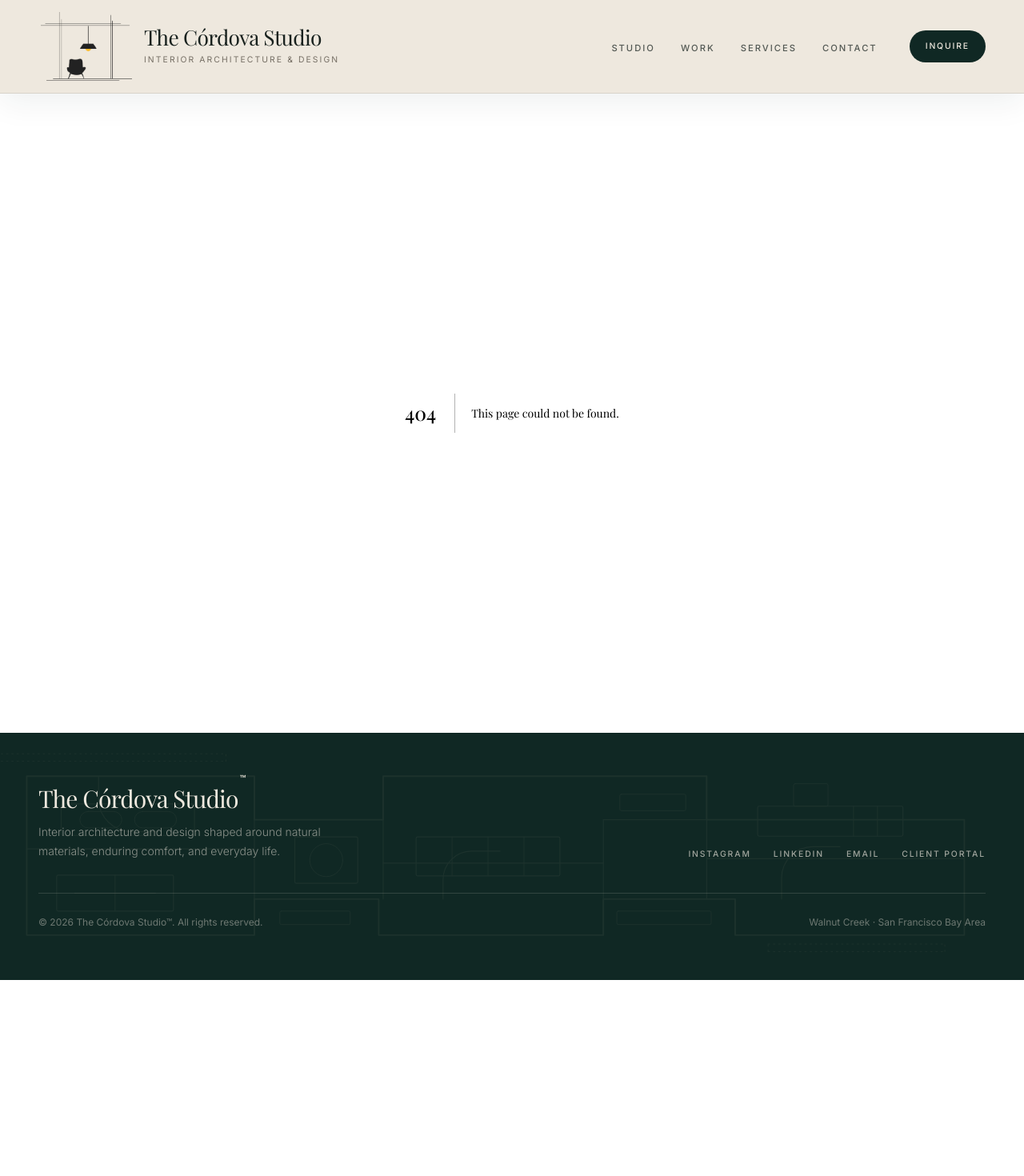
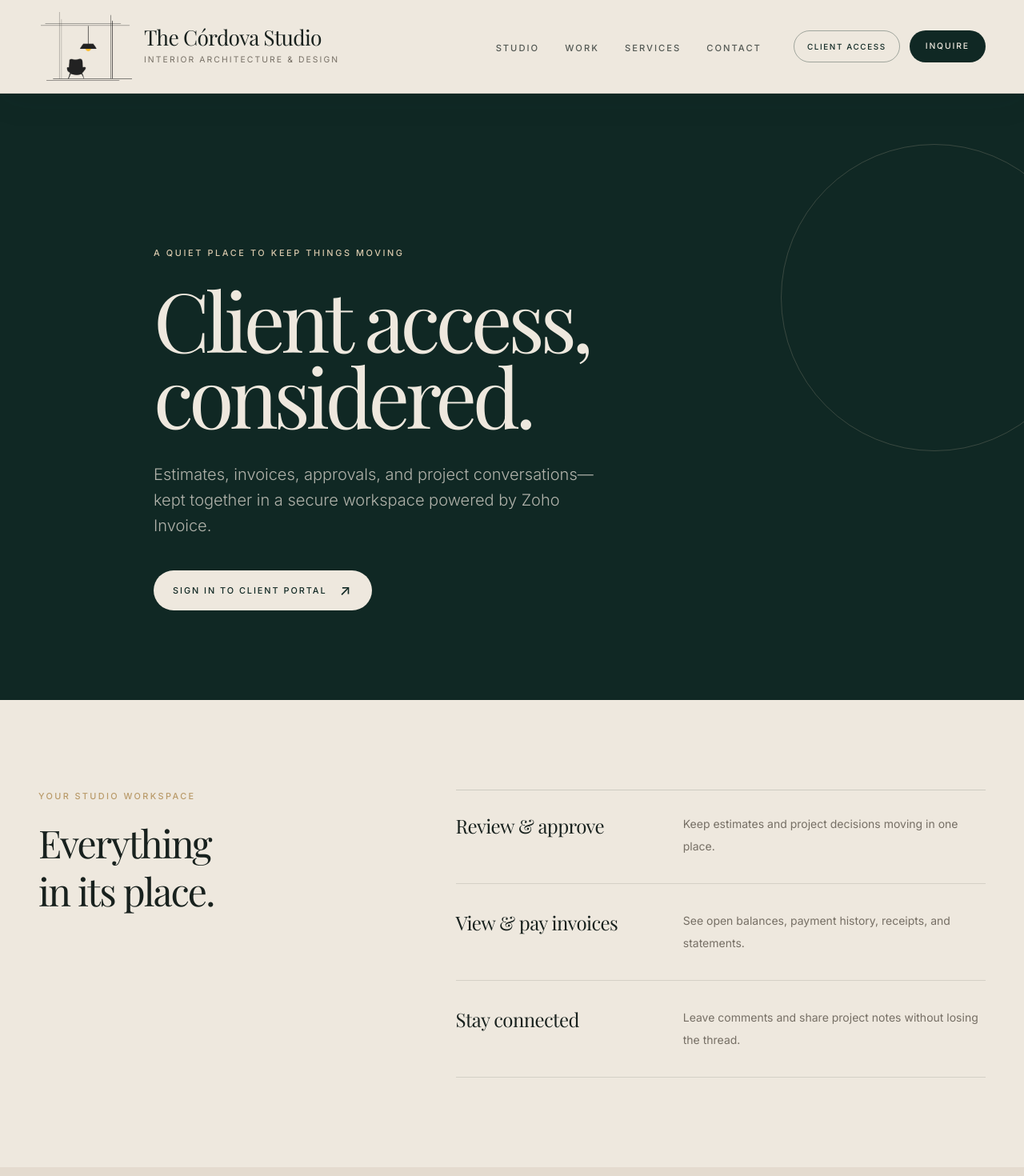
Before and after one commit to sapphire842/cordova-studio, a Next.js app: page /client-access in a window 1280 px wide. Before the commit this address had no page. Shown: the top 1470 px of the page at 80% size. Before the commit the page ends 1225 px from the top, so only its background shows below. Built offline with nearby package versions, Linux system fonts and the light colour scheme; a web font is replaced by a local one.

Commit message:
Build branded client access experience

```diff
--- /dev/null
+++ b/src/app/client-access/page.tsx
@@ -0,0 +1,63 @@
+import type { Metadata } from "next";
+import Link from "next/link";
+import { siteUrl, withBasePath } from "@/lib/site";
+
+const portalUrl = "https://invoice.zohosecure.com/portal/cordovastudio/signin";
+
+export const metadata: Metadata = {
+  title: "Client Access | The Córdova Studio",
+  description:
+    "Secure client access for estimates, invoices, payments, project updates, and studio conversations.",
+  alternates: { canonical: `${siteUrl}/client-access/` },
+};
+
+const portalFeatures = [
+  { title: "Review & approve", text: "Keep estimates and project decisions moving in one place." },
+  { title: "View & pay invoices", text: "See open balances, payment history, receipts, and statements." },
+  { title: "Stay connected", text: "Leave comments and share project notes without losing the thread." },
+];
+
+export default function ClientAccessPage() {
+  return (
+    <div className="bg-warm-white text-charcoal">
+      <section className="relative overflow-hidden bg-studio-green px-6 pb-20 pt-36 text-warm-white md:pb-28 md:pt-48">
+        <div className="pointer-events-none absolute -right-20 top-16 h-72 w-72 rounded-full border border-accent-light/20 md:h-96 md:w-96" aria-hidden="true" />
+        <div className="section-shell relative max-w-4xl">
+          <p className="mb-7 text-[0.68rem] font-medium uppercase tracking-[0.24em] text-accent-light">A quiet place to keep things moving</p>
+          <h1 className="max-w-3xl font-serif text-[clamp(3.5rem,8vw,7.5rem)] leading-[0.92] tracking-[-0.055em]">Client access, considered.</h1>
+          <p className="mt-9 max-w-xl text-lg font-light leading-8 text-warm-white/72 md:text-xl">
+            Estimates, invoices, approvals, and project conversations—kept together in a secure workspace powered by Zoho Invoice.
+          </p>
+          <a href={portalUrl} target="_blank" rel="noopener noreferrer" className="mt-10 inline-flex items-center gap-4 rounded-full bg-warm-white px-6 py-4 text-[0.68rem] font-medium uppercase tracking-[0.18em] text-studio-green transition-transform hover:-translate-y-0.5 focus-visible:outline focus-visible:outline-2 focus-visible:outline-offset-4 focus-visible:outline-accent">
+            Sign in to client portal <span aria-hidden="true" className="text-lg leading-none">↗</span>
+          </a>
+        </div>
+      </section>
+
+      <section className="section-shell grid gap-12 py-20 md:grid-cols-[0.8fr_1.2fr] md:gap-20 md:py-28">
+        <div>
+          <p className="text-[0.68rem] font-medium uppercase tracking-[0.22em] text-accent">Your studio workspace</p>
+          <h2 className="mt-5 max-w-sm font-serif text-4xl leading-tight tracking-[-0.04em] md:text-5xl">Everything in its place.</h2>
+        </div>
+        <div className="grid gap-8 border-t border-charcoal/15 pt-7">
+          {portalFeatures.map((feature) => (
+            <article key={feature.title} className="grid gap-2 border-b border-charcoal/12 pb-8 sm:grid-cols-[0.8fr_1.2fr] sm:gap-8">
+              <h3 className="font-serif text-2xl tracking-[-0.025em]">{feature.title}</h3>
+              <p className="max-w-md text-sm leading-7 text-muted">{feature.text}</p>
+            </article>
+          ))}
+        </div>
+      </section>
+
+      <section className="bg-[#e4dbcf] px-6 py-16 md:py-20">
+        <div className="section-shell flex flex-col gap-7 md:flex-row md:items-center md:justify-between">
+          <div>
+            <p className="text-[0.68rem] font-medium uppercase tracking-[0.22em] text-studio-green/65">New to the portal?</p>
+            <p className="mt-3 max-w-xl text-sm leading-7 text-studio-green/75">Omar will send a secure invitation when your project begins. Use the same email address each time you sign in.</p>
+          </div>
+          <Link href={withBasePath("/#contact")} className="inline-flex shrink-0 items-center gap-3 text-[0.68rem] font-medium uppercase tracking-[0.18em] text-studio-green transition-colors hover:text-accent focus-visible:outline focus-visible:outline-2 focus-visible:outline-offset-4 focus-visible:outline-accent">Need an invitation? <span aria-hidden="true" className="text-lg">→</span></Link>
+        </div>
+      </section>
+    </div>
+  );
+}
--- a/src/components/Footer.tsx
+++ b/src/components/Footer.tsx
@@ -8,7 +8,7 @@ export default function Footer() {
     { label: "Instagram", href: "https://www.instagram.com/thecordovastudio" },
     { label: "LinkedIn", href: "https://www.linkedin.com/in/omar-cordova-garcia/" },
     { label: "Email", href: "mailto:omar@thecordovastudio.com" },
-    { label: "Client Portal", href: "https://invoice.zohosecure.com/portal/cordovastudio/signin" },
+    { label: "Client Access", href: withBasePath("/client-access") },
   ];
 
   return (
--- a/src/components/Navigation.tsx
+++ b/src/components/Navigation.tsx
@@ -12,6 +12,8 @@ const navLinks = [
   { label: "Services", href: withBasePath("/#services") },
   { label: "Contact", href: withBasePath("/#contact") },
 ];
+
+const clientAccessHref = withBasePath("/client-access");
 
 export default function Navigation() {
   const pathname = usePathname();
@@ -83,12 +85,20 @@ export default function Navigation() {
               </li>
             ))}
           </ul>
+          <div className="flex items-center gap-3">
+            <Link
+              href={clientAccessHref}
+              className={`rounded-full border px-4 py-3 text-[0.62rem] font-medium uppercase tracking-[0.16em] transition-all duration-300 hover:-translate-y-0.5 focus-visible:outline focus-visible:outline-2 focus-visible:outline-offset-4 focus-visible:outline-accent ${isSolid ? "border-studio-green/35 text-studio-green hover:border-studio-green hover:bg-studio-green hover:text-warm-white" : "border-warm-white/50 text-warm-white hover:border-warm-white hover:bg-warm-white hover:text-studio-green"}`}
+            >
+              Client Access
+            </Link>
             <a
               href={withBasePath("/#contact")}
               className={`rounded-full px-5 py-3 text-[0.65rem] font-medium uppercase tracking-[0.18em] transition-all duration-300 hover:-translate-y-0.5 focus-visible:outline focus-visible:outline-2 focus-visible:outline-offset-4 focus-visible:outline-accent ${isSolid ? "bg-studio-green text-warm-white hover:bg-charcoal" : "bg-warm-white text-studio-green hover:bg-accent-light"}`}
             >
               Inquire
             </a>
+          </div>
         </div>
 
         <button
@@ -127,6 +137,13 @@ export default function Navigation() {
             Walnut Creek, California<br />
             Serving the San Francisco Bay Area
           </p>
+          <Link
+            href={clientAccessHref}
+            onClick={() => setMenuOpen(false)}
+            className="mt-7 inline-flex rounded-full border border-studio-green/25 px-5 py-3 text-[0.65rem] font-medium uppercase tracking-[0.16em] text-studio-green"
+          >
+            Client Access
+          </Link>
         </div>
       </div>
       </header>
```
Lines whose indentation alone changed are shown as unchanged.
